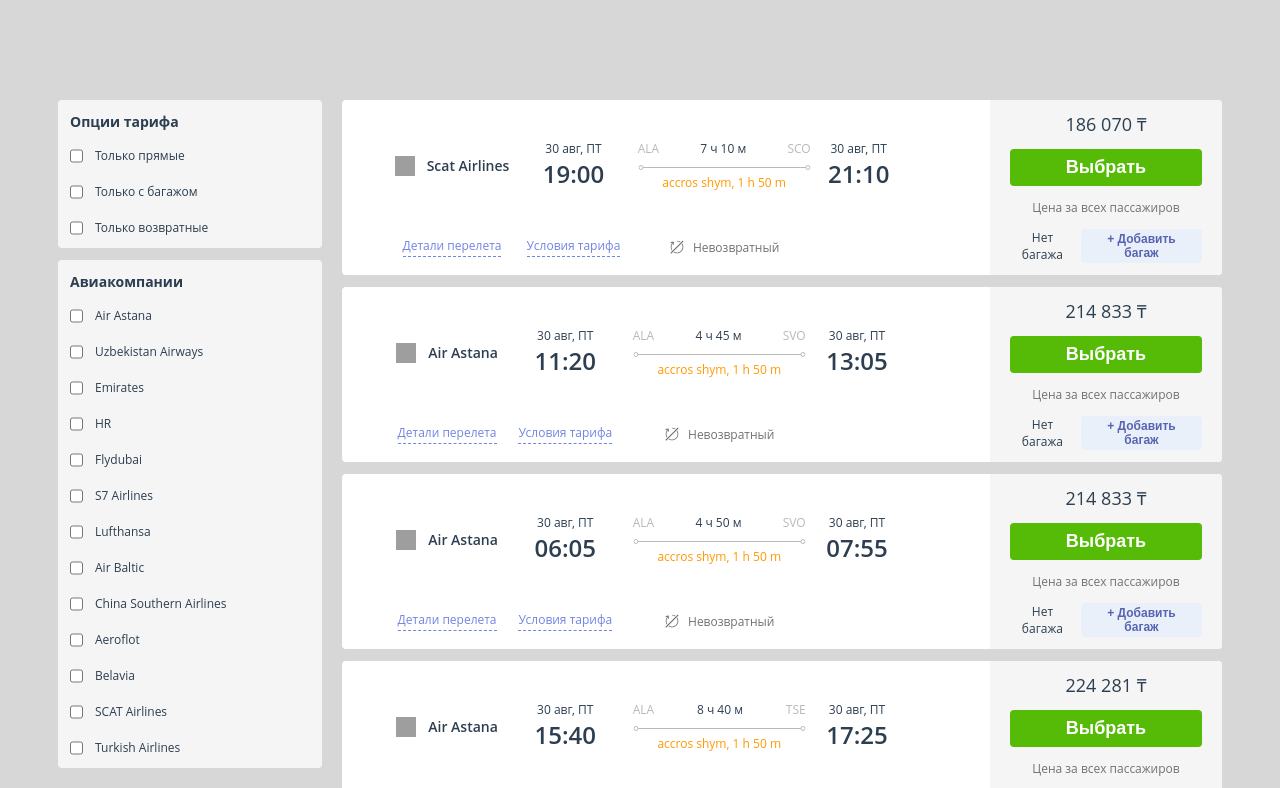
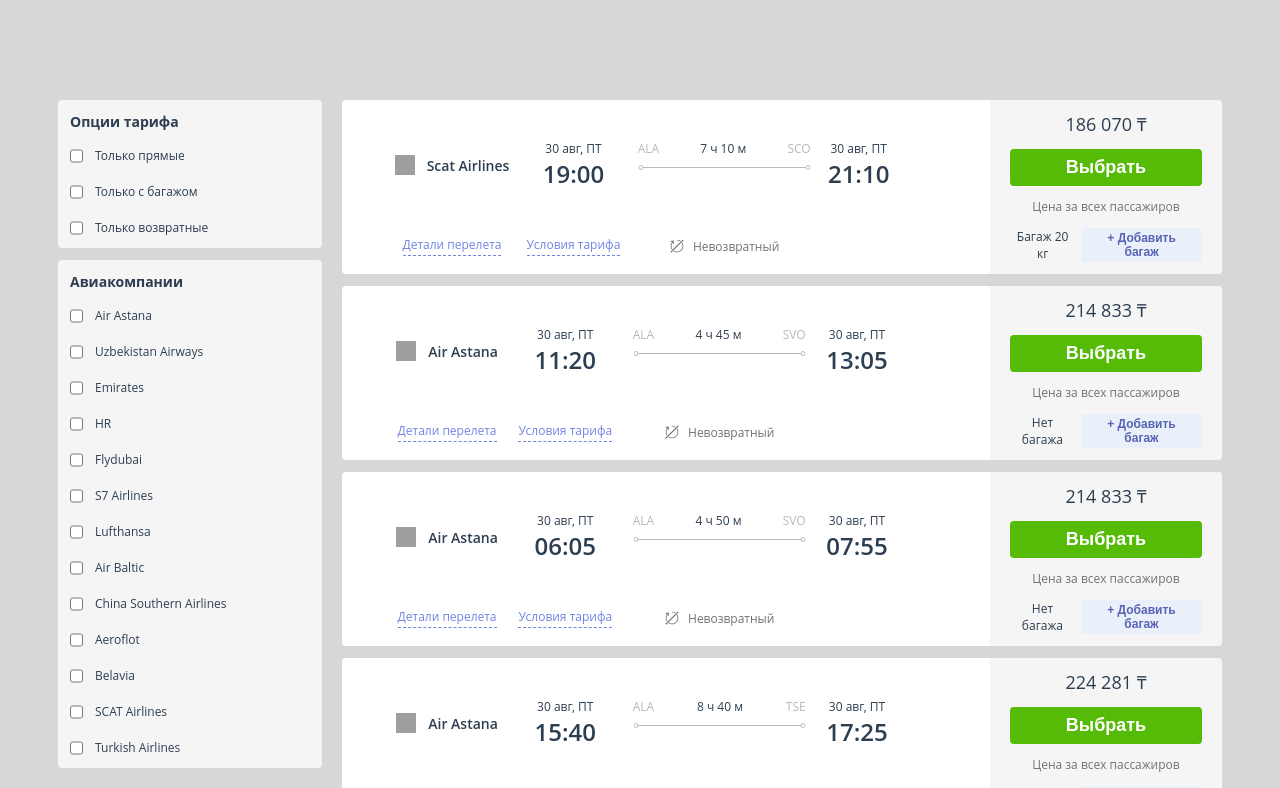
Before and after one commit to Prusa4ok/aviata, a Vue app: page / in a window 1280 px wide. Shown: the top 788 px of the page. Built offline with nearby package versions, Linux system fonts and the light colour scheme; grey boxes are pictures that could not be loaded.

Commit message:
add baggage options

```diff
--- a/src/sharing/components/CardTicket.vue
+++ b/src/sharing/components/CardTicket.vue
@@ -20,7 +20,7 @@
           <p class="accent-gray">{{ destCode }}</p>
         </div>
         <img src="../../assets/images/0----0.svg" alt="from-to" />
-        <p class="accent-orange">accros shym, 1 h 50 m</p>
+        <p v-if="stops" class="accent-orange">с пересадкой</p>
       </div>
       <div>
         <p class="">{{ formatedDate(arriveDate).date }}<span class="text-xs accent-red">
@@ -53,7 +53,9 @@
       <button class="btn btn__primary text-wbb text-l">Выбрать</button>
       <p class="text-s accent-dark-gray">Цена за всех пассажиров</p>
       <div class="content">
-        <p class="text-s mr-6">Нет багажа</p>
+        <p class="text-s mr-6">
+          {{ baggage[0].value ? "Багаж " + baggage[0].value + " кг" : "Нет багажа" }}
+        </p>
         <button class="btn btn__secondary text-s text-wb accent-purple">+ Добавить багаж</button>
       </div>
     </div>
@@ -117,6 +119,14 @@
       default: () => {
         return false;
       }
+    },
+    stops: {
+      type: Number,
+      default: () => {
+        return false;
+      }
+    },
+    baggage: {
     },
   },
   methods: {
--- a/src/views/FilterFlights.vue
+++ b/src/views/FilterFlights.vue
@@ -23,6 +23,8 @@
         :iata="ticket.itineraries[0][0].segments[0].carrier"
         :travelTime="ticket.itineraries[0][0].traveltime"
         :refundable="ticket.itineraries[0][0].refundable"
+        :stops="ticket.itineraries[0][0].segments[0].stops"
+        :baggage="ticket.itineraries[0][0].segments[0].baggage_options"
         :destCode="ticket.itineraries[0][0].segments[0].dest_code"
         :originCode="ticket.itineraries[0][0].segments[0].origin_code"
       />
@@ -48,9 +50,6 @@
     FilterUI,
     CardTicket,
   },
-  created() {
-    console.log(typeof(results.airlines));
-  }
 };
 </script>
 
```
